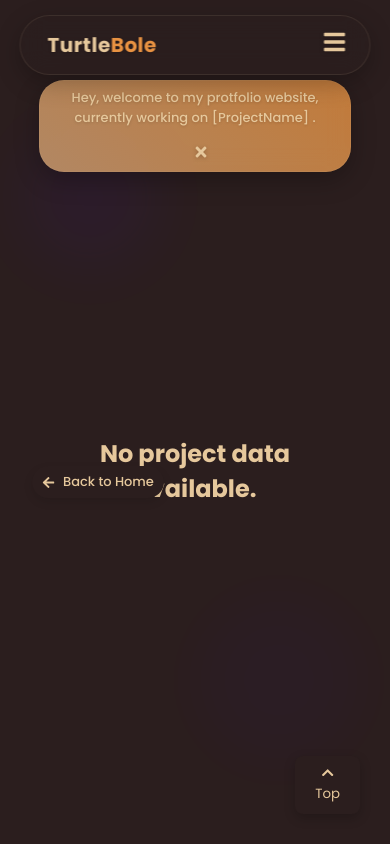
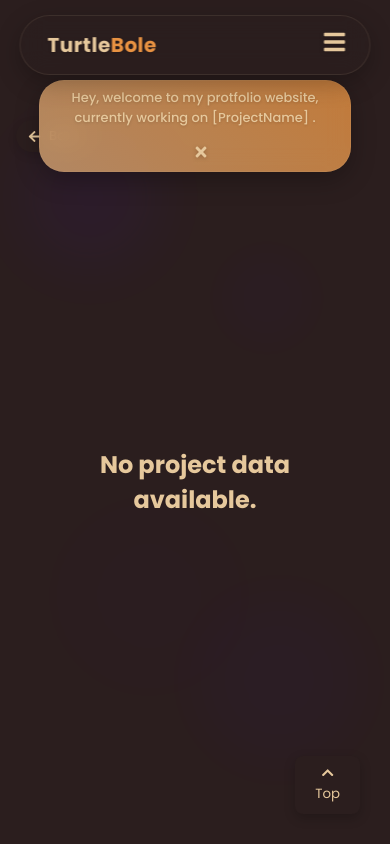
Before and after one commit to Turtlebole/turtle-portfolio, a React (Create React App) app: page /project/1 in a window 390 px wide. Shown: the top 844 px of the page. Built offline with nearby package versions, Linux system fonts and the light colour scheme.

Commit message:
responsive fix

```diff
--- a/src/pages/BlogPage/PostPage.js
+++ b/src/pages/BlogPage/PostPage.js
@@ -13,6 +13,7 @@ const Container = styled.div`
     flex-direction: column;
     align-items: center;
     padding: 80px 20px 40px;
+    padding-top: 170px;
     min-height: 100vh;
     background-color: ${({ theme }) => theme.bg};
     color: ${({ theme }) => theme.text_primary};
@@ -21,10 +22,12 @@ const Container = styled.div`
 
     @media (max-width: 768px) {
         padding: 70px 16px 30px;
+        padding-top: 170px;
     }
 
     @media (max-width: 480px) {
         padding: 60px 12px 24px;
+        padding-top: 160px;
     }
 `;
 
@@ -47,7 +50,7 @@ const FloatingElement = styled.div`
 
 const BackButton = styled(Link)`
     position: absolute;
-    top: 100px;
+    top: 125px;
     left: 40px;
     display: flex;
     align-items: center;
@@ -62,7 +65,7 @@ const BackButton = styled(Link)`
     cursor: pointer;
     transition: all 0.3s ease;
     box-shadow: 0 4px 10px rgba(0, 0, 0, 0.1);
-    z-index: 10;
+    z-index: 8;
     text-decoration: none;
 
     &:hover {
@@ -73,14 +76,14 @@ const BackButton = styled(Link)`
     }
 
     @media (max-width: 768px) {
-        top: 80px;
+        top: 120px;
         left: 20px;
         font-size: 14px;
         padding: 8px 12px;
     }
 
     @media (max-width: 480px) {
-        top: 70px;
+        top: 120px;
         left: 16px;
         font-size: 13px;
         padding: 6px 10px;
--- a/src/pages/ProjectPage/ProjectPage.js
+++ b/src/pages/ProjectPage/ProjectPage.js
@@ -1,4 +1,4 @@
-import React from 'react';
+import React, { useEffect } from 'react';
 import { useLocation, useNavigate } from 'react-router-dom';
 import { FaGithub, FaCalendar, FaCode, FaTools, FaArrowLeft } from 'react-icons/fa';
 import { Swiper, SwiperSlide } from 'swiper/react';
@@ -34,40 +34,37 @@ import {
 const ProjectPage = () => {
     const { state } = useLocation();
     const navigate = useNavigate();
-    const project = state?.project;
+    const project = state?.project || {};
 
-    if (!project) {
-        return (
-            <PageContainer>
-                <FloatingElement size="140px" blur="30px" opacity="0.3" top="15%" left="5%" bg="rgba(71, 7, 234, 0.2)" />
-                <FloatingElement size="160px" blur="25px" opacity="0.2" bottom="10%" right="8%" bg="rgba(71, 7, 234, 0.15)" />
+    // Scroll to top when component mounts
+    useEffect(() => {
+        window.scrollTo(0, 0);
+    }, []);
 
-                <InnerContainer>
-                    <div style={{ textAlign: 'center', padding: '40px', position: 'relative', zIndex: 2 }}>
-                        <h2>No project data available.</h2>
-                        <BackButton onClick={() => navigate('/')}>
-                            <FaArrowLeft /> Back to Home
-                        </BackButton>
-                    </div>
-                </InnerContainer>
-            </PageContainer>
-        );
-    }
-
-    const handleBack = () => {
-        navigate('/');
-    };
+    const projectInfo = [
+        { icon: <FaCalendar />, label: 'Timeline', value: project.date || '2024' },
+        { icon: <FaCode />, label: 'Type', value: project.type || 'Web Application' },
+        { icon: <FaTools />, label: 'Role', value: project.role || 'Full Stack Developer' },
+        { icon: null, label: 'Status', value: project.status || 'Completed' }
+    ];
 
     return (
         <PageContainer>
+            {/* Decorative elements */}
             <FloatingElement size="140px" blur="30px" opacity="0.3" top="15%" left="5%" bg="rgba(71, 7, 234, 0.2)" />
             <FloatingElement size="160px" blur="25px" opacity="0.2" bottom="10%" right="8%" bg="rgba(71, 7, 234, 0.15)" />
             <FloatingElement size="90px" blur="15px" opacity="0.2" top="30%" right="20%" bg="rgba(71, 7, 234, 0.1)" />
+            <FloatingElement size="180px" blur="40px" opacity="0.15" top="60%" left="15%" bg="rgba(71, 7, 234, 0.08)" />
 
-            <BackButton onClick={handleBack}>
+            <BackButton onClick={() => navigate('/')}>
                 <FaArrowLeft /> Back
             </BackButton>
 
+            {!state?.project ? (
+                <div style={{ textAlign: 'center', padding: '40px', position: 'relative', zIndex: 2 }}>
+                    <h2>No project data available.</h2>
+                </div>
+            ) : (
                 <InnerContainer>
                     <LeftContainer>
                         <ProjectHeader>
@@ -76,35 +73,18 @@ const ProjectPage = () => {
                         </ProjectHeader>
 
                         <InfoSection>
-                        <InfoItem>
+                            {projectInfo.map((info, index) => (
+                                <InfoItem key={index}>
                                     <InfoLabel>
-                                <FaCalendar />
-                                Timeline
+                                        {info.icon}
+                                        {info.label}
                                     </InfoLabel>
-                            <InfoValue>{project.date || '2024'}</InfoValue>
+                                    <InfoValue>{info.value}</InfoValue>
                                 </InfoItem>
-                        <InfoItem>
-                            <InfoLabel>
-                                <FaCode />
-                                Type
-                            </InfoLabel>
-                            <InfoValue>{project.type || 'Web Application'}</InfoValue>
-                        </InfoItem>
-                        <InfoItem>
-                            <InfoLabel>
-                                <FaTools />
-                                Role
-                            </InfoLabel>
-                            <InfoValue>{project.role || 'Full Stack Developer'}</InfoValue>
-                        </InfoItem>
-                        <InfoItem>
-                            <InfoLabel>Status</InfoLabel>
-                            <InfoValue>{project.status || 'Completed'}</InfoValue>
-                        </InfoItem>
+                            ))}
                         </InfoSection>
 
                         <Divider />
-
                         <Description>{project.description}</Description>
 
                         <Tags>
@@ -148,12 +128,12 @@ const ProjectPage = () => {
                                 }}
                                 loop={project.images?.length > 1}
                             >
-                            {project.images?.map((image, index) => (
+                                {(project.images?.length > 0) ?
+                                    project.images.map((image, index) => (
                                         <SwiperSlide key={index}>
                                             <ProjectImage src={image} alt={`${project.title} ${index + 1}`} loading="lazy" />
                                         </SwiperSlide>
-                            ))}
-                            {(!project.images || project.images.length === 0) && (
+                                    )) : (
                                     <SwiperSlide>
                                         <ProjectImage src="https://i.imgur.com/um67xkT.png" alt="Default Project Image" loading="lazy" />
                                     </SwiperSlide>
@@ -162,6 +142,7 @@ const ProjectPage = () => {
                         </ImageContainer>
                     </RightContainer>
                 </InnerContainer>
+            )}
         </PageContainer>
     );
 };
--- a/src/pages/ProjectPage/ProjectStyle.js
+++ b/src/pages/ProjectPage/ProjectStyle.js
@@ -27,10 +27,17 @@ export const PageContainer = styled.div`
     justify-content: center;
     align-items: center;
     padding: 20px;
-    padding-top: 100px;
+    padding-top: 170px;
+    padding-bottom: 50px;
     box-sizing: border-box;
     overflow-x: hidden;
     position: relative;
+
+    @media (min-width: 768px) {
+        padding: 30px;
+        padding-top: 120px;
+        padding-bottom: 60px;
+    }
 
     @media (min-width: 961px) {
         padding: 40px;
@@ -39,28 +46,29 @@ export const PageContainer = styled.div`
 
     @media (max-width: 480px) {
         padding: 16px;
-        padding-top: 90px;
+        padding-top: 160px;
+        padding-bottom: 40px;
     }
 `;
 
 export const BackButton = styled.button`
     position: absolute;
-    top: 100px;
-    left: 40px;
+    top: 125px;
+    left: 20px;
     display: flex;
     align-items: center;
     gap: 8px;
     background: ${({ theme }) => theme.card};
     color: ${({ theme }) => theme.text_primary};
     border: none;
-    padding: 10px 16px;
+    padding: 8px 16px;
     border-radius: 50px;
-    font-size: 16px;
+    font-size: 15px;
     font-weight: 500;
     cursor: pointer;
     transition: all 0.3s ease;
     box-shadow: 0 4px 10px rgba(0, 0, 0, 0.1);
-    z-index: 10;
+    z-index: 8;
 
     &:hover {
         transform: translateY(-3px);
@@ -69,18 +77,31 @@ export const BackButton = styled.button`
         box-shadow: 0 6px 15px rgba(0, 0, 0, 0.15);
     }
 
-    @media (max-width: 768px) {
-        top: 80px;
-        left: 20px;
-        font-size: 14px;
-        padding: 8px 12px;
+    @media (min-width: 768px) {
+        top: 40px;
+        left: 40px;
+        font-size: 16px;
+        padding: 10px 20px;
+    }
+
+    @media (min-width: 961px) {
+        top: 100px;
+        left: 40px;
+        font-size: 16px;
+        padding: 10px 16px;
+        border-radius: 50px;
+        z-index: 10;
+    }
+
+    @media (max-width: 767px) {
+        top: 120px;
     }
 
     @media (max-width: 480px) {
-        top: 70px;
+        top: 120px;
         left: 16px;
         font-size: 13px;
-        padding: 6px 10px;
+        padding: 6px 12px;
     }
 `;
 
@@ -88,10 +109,10 @@ export const InnerContainer = styled.div`
     display: flex;
     flex-direction: column;
     align-items: stretch;
-    max-width: 1400px;
+    max-width: 1200px;
     width: 100%;
-    gap: 30px;
-    margin-top: 40px;
+    gap: 24px;
+    margin-top: 20px;
     position: relative;
     z-index: 1;
 
@@ -100,6 +121,8 @@ export const InnerContainer = styled.div`
         gap: 40px;
         justify-content: center;
         min-height: calc(100vh - 220px);
+        max-width: 1400px;
+        margin-top: 40px;
     }
 
     @media (max-width: 768px) {
@@ -107,23 +130,31 @@ export const InnerContainer = styled.div`
     }
 
     @media (max-width: 480px) {
-        gap: 24px;
-        margin-top: 24px;
+        gap: 20px;
+        margin-top: 16px;
     }
 `;
 
 export const LeftContainer = styled.div`
     background-color: ${({ theme }) => theme.card};
-    padding: 32px;
+    padding: 24px;
     box-shadow: 0 10px 30px rgba(0, 0, 0, 0.15);
     display: flex;
     flex-direction: column;
+    gap: 20px;
+    width: 100%;
+    border-radius: 16px;
+    border: 1px solid ${({ theme }) => theme.primary}30;
+    transition: all 0.3s ease;
+
+    @media (min-width: 961px) {
+        flex: 0.4;
+        order: 1;
+        max-height: 100%;
+        padding: 32px;
         gap: 24px;
-    width: 100%;
         max-width: 500px;
         border-radius: 20px;
-    border: 1px solid ${({ theme }) => theme.primary}30;
-    transition: all 0.3s ease;
         overflow-y: auto;
 
         &::-webkit-scrollbar {
@@ -149,11 +180,6 @@ export const LeftContainer = styled.div`
             box-shadow: 0 15px 40px rgba(0, 0, 0, 0.2);
             border-color: ${({ theme }) => theme.primary}60;
         }
-
-    @media (min-width: 961px) {
-        flex: 0.4;
-        order: 1;
-        max-height: 100%;
     }
 
     @media (max-width: 960px) {
@@ -163,22 +189,25 @@ export const LeftContainer = styled.div`
     }
 
     @media (max-width: 480px) {
-        padding: 20px;
-        gap: 18px;
+        padding: 16px;
+        gap: 16px;
+        margin-top: -10px;
         border-radius: 16px;
     }
 `;
 
 export const RightContainer = styled.div`
     width: 100%;
-    display: flex;
-    align-self: stretch;
+    height: 350px;
 
     @media (min-width: 961px) {
         flex: 0.6;
         order: 2;
         max-width: 800px;
         max-height: 100%;
+        display: flex;
+        align-self: stretch;
+        height: auto;
     }
 
     @media (max-width: 960px) {
@@ -186,29 +215,41 @@ export const RightContainer = styled.div`
         height: 400px;
     }
 
+    @media (min-width: 768px) and (max-width: 960px) {
+        height: 450px;
+    }
+
     @media (max-width: 480px) {
-        height: 300px;
+        height: 250px;
+        margin-top: -10px;
     }
 `;
 
 export const ImageContainer = styled.div`
     width: 100%;
-    flex: 1;
+    height: 100%;
     overflow: hidden;
     background: ${({ theme }) => theme.card};
     box-shadow: 0 10px 30px rgba(0, 0, 0, 0.15);
-    border-radius: 20px;
+    border-radius: 16px;
     border: 1px solid ${({ theme }) => theme.primary}30;
     transition: all 0.3s ease;
+
+    @media (min-width: 961px) {
+        width: 100%;
+        flex: 1;
         display: flex;
         position: relative;
+        border-radius: 20px;
 
         &:hover {
             box-shadow: 0 15px 40px rgba(0, 0, 0, 0.2);
             border-color: ${({ theme }) => theme.primary}60;
         }
+    }
 
-    @media (max-width: 960px) {
+    @media (min-width: 768px) and (max-width: 960px) {
+        border-radius: 20px;
         height: 100%;
     }
 
@@ -268,6 +309,7 @@ export const ProjectImage = styled.img`
     width: 100%;
     height: 100%;
     object-fit: contain;
+    max-height: 100%;
     transition: transform 0.3s ease;
 
     &:hover {
@@ -277,10 +319,14 @@ export const ProjectImage = styled.img`
 
 export const ProjectHeader = styled.div`
     margin-bottom: 8px;
+
+    @media (min-width: 961px) {
+        margin-bottom: 16px;
+    }
 `;
 
 export const ProjectTitle = styled.h1`
-    font-size: 32px;
+    font-size: 24px;
     font-weight: 700;
     color: ${({ theme }) => theme.text_primary};
     margin-bottom: 8px;
@@ -302,23 +348,31 @@ export const ProjectTitle = styled.h1`
         100% { background-position: 0% 50%; }
     }
 
+    @media (min-width: 768px) {
+        font-size: 32px;
+    }
+
     @media (max-width: 768px) {
         font-size: 28px;
     }
 
     @media (max-width: 480px) {
-        font-size: 24px;
+        font-size: 22px;
     }
 `;
 
 export const ProjectSubtitle = styled.p`
     color: ${({ theme }) => theme.primary};
-    font-size: 16px;
+    font-size: 14px;
     font-weight: 500;
     background: ${({ theme }) => theme.primary}15;
     display: inline-block;
     padding: 4px 12px;
     border-radius: 20px;
+
+    @media (min-width: 768px) {
+        font-size: 16px;
+    }
 
     @media (max-width: 480px) {
         font-size: 14px;
@@ -440,6 +494,11 @@ export const Links = styled.div`
     gap: 12px;
     margin-top: 8px;
 
+    @media (max-width: 768px) {
+        flex-direction: column;
+        gap: 10px;
+    }
+
     @media (max-width: 480px) {
         flex-direction: column;
         gap: 10px;
@@ -458,7 +517,7 @@ export const GitHubLink = styled.a`
     color: ${({ primary, theme }) => primary ? '#fff' : theme.text_primary};
     padding: 10px 16px;
     border-radius: 12px;
-    font-size: 16px;
+    font-size: 15px;
     font-weight: 500;
     cursor: pointer;
     transition: all 0.3s ease;
@@ -512,6 +571,10 @@ export const GitHubLink = styled.a`
         }
     }
 
+    @media (min-width: 961px) {
+        font-size: 16px;
+    }
+
     @media (max-width: 768px) {
         padding: 8px 14px;
         font-size: 15px;
```
Lines whose indentation alone changed are shown as unchanged.
